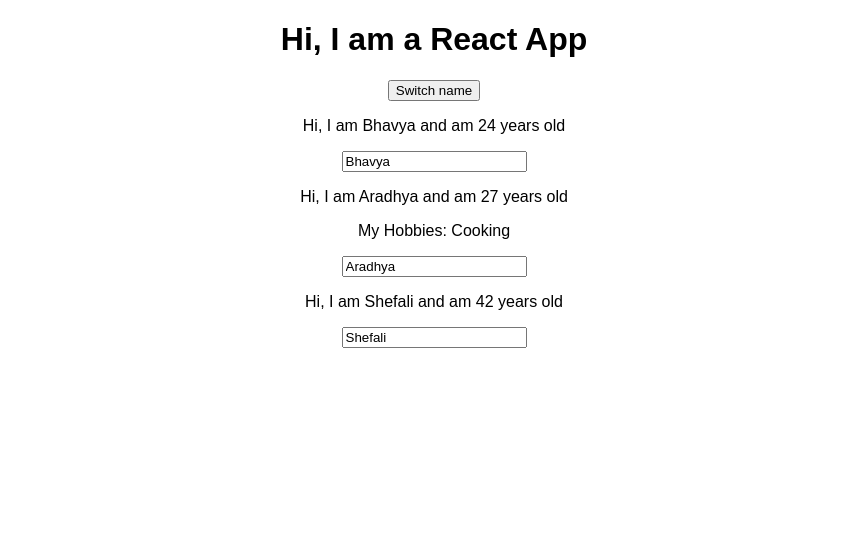
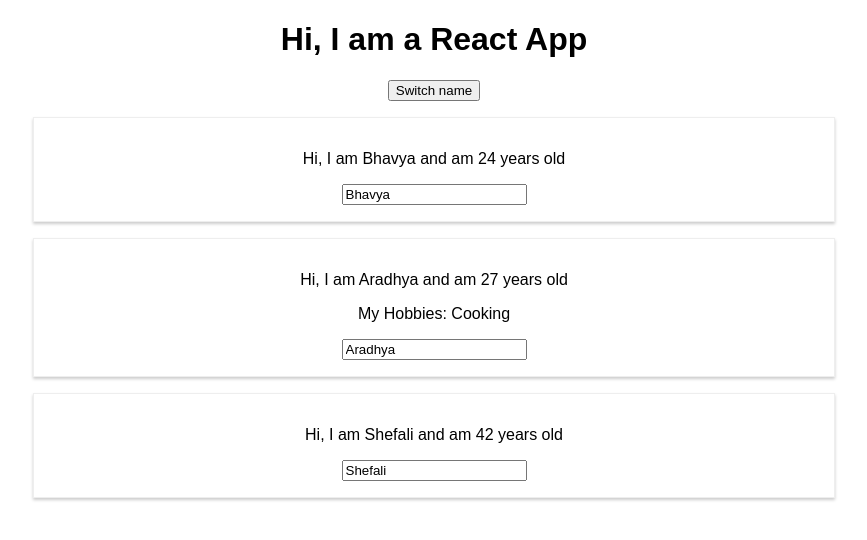
Before and after one commit to BhavyaGulati/ReactDemoProject, a React (Create React App) app: page / in a window 1280 px wide. Shown: the top 540 px of the page, without its empty margins (206-1073 px from the left). Built offline with nearby package versions, Linux system fonts and the light colour scheme.

Commit message:
Adding styling using css file

```diff
--- /dev/null
+++ b/src/Person/Person.css
@@ -0,0 +1,8 @@
+.Person {
+    width: 60%;
+    margin: 16px auto;
+    border: 1px solid #eee;
+    box-shadow: 0 2px 3px #ccc;
+    padding: 16px;
+    text-align: center;
+}
--- a/src/Person/Person.js
+++ b/src/Person/Person.js
@@ -1,8 +1,9 @@
 import React from 'react';
+import Person from './Person.css'
 
 const person = (props) => {
     return (
-        <div>
+        <div className='Person'>
             <p onClick={props.click}>Hi, I am {props.name} and am {props.age} years old</p>
             <p>{props.children}</p>
             <input type='text' onChange={props.changed} value={props.name}/>
```
